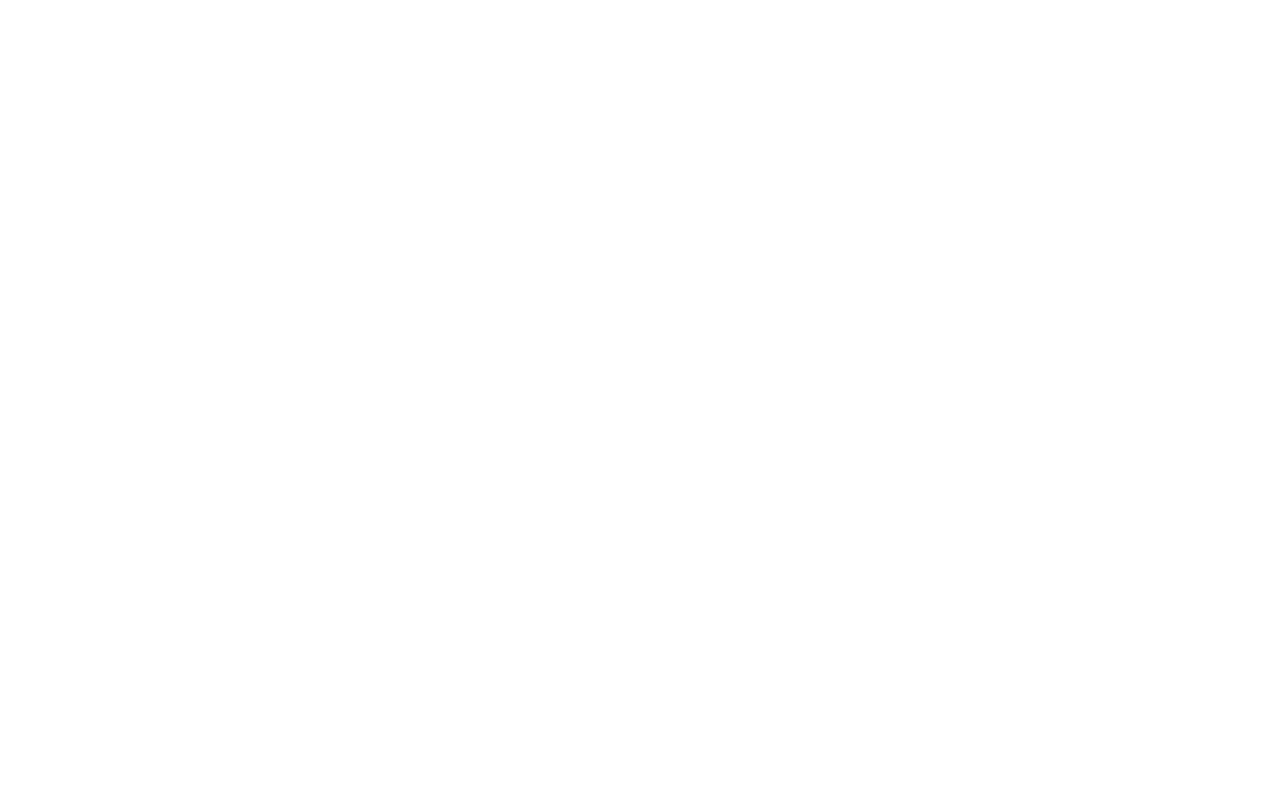
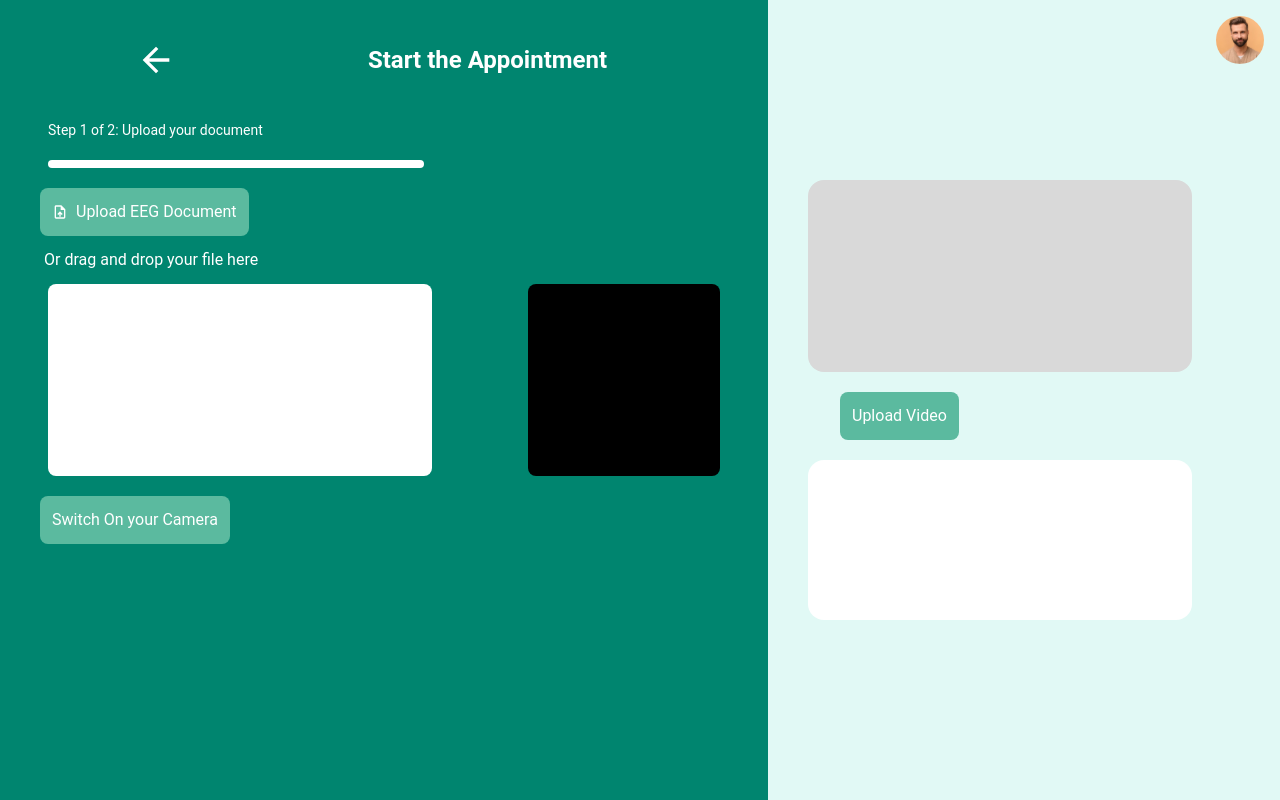
Before and after one commit to hardik-malani/Dawaai, a React (Vite) app: page /therapist in a window 1280 px wide. Before the commit this address had no page. Built offline with nearby package versions, Linux system fonts and the light colour scheme.

Commit message:
therapist-page-completed

```diff
--- a/package.json
+++ b/package.json
@@ -15,6 +15,7 @@
     "react": "^18.2.0",
     "react-dom": "^18.2.0",
     "react-icons": "^5.0.1",
+    "react-player": "^2.15.1",
     "react-router": "^6.22.3",
     "react-router-dom": "^6.22.3"
   },
--- a/src/App.jsx
+++ b/src/App.jsx
@@ -4,6 +4,7 @@
 import Ocr from './pages/Ocr';
 import Hospital from './pages/Hospital/Hospital';
 import Location from './pages/Location';
+import Therapist from './pages/Therapist';
 
 
 export default function App() {
@@ -14,6 +15,7 @@
           <Route path="/" element={<Home />} />
           <Route path="/scan" element={<Ocr />} />
           <Route path="/lab" element={<Hospital/>} />
+          <Route path="/therapist" element={<Therapist/>} />
           <Route path="/test/:id" element={<Location/>} />
         </Routes>
       </Router>
--- a/src/pages/Home.jsx
+++ b/src/pages/Home.jsx
@@ -7,7 +7,7 @@
     <div className="bg-[#E1F9F5] h-screen w-screen flex flex-col overflow-hidden">
       <Navbar />
       <div className="text-[#00856F] mx-10 flex gap-6 relative top-32 left-[75%] font-semibold">
-        <span className="hover:text-[#559c90]">Consult a doctor</span>
+      <Link to="/therapist"><span className="hover:text-[#559c90]">Consult a Therapist</span></Link>
         <Link to="/lab">
         <span className="hover:text-[#559c90]">Get Medical Tests</span>
         </Link>
--- /dev/null
+++ b/src/pages/Therapist.jsx
@@ -0,0 +1,146 @@
+import React, { useState } from "react";
+import { MdArrowBack, MdOutlineUploadFile } from "react-icons/md";
+import ReactPlayer from "react-player";
+
+export default function Therapist() {
+  const goBack = () => {
+    window.history.back();
+  };
+
+  const [progress, setProgress] = useState(0);
+  const [ocrResult, setOcrResult] = useState("");
+  const [image, setImage] = useState(null);
+  const [chatVisible, setChatVisible] = useState(false);
+  const [cameraImage, setCameraImage] = useState(null); // State to store camera image
+  const [videoFile, setVideoFile] = useState(null); // State to store uploaded video file
+  const [isVideoUploaded, setIsVideoUploaded] = useState(false); // State to track whether video is uploaded
+
+  const handleImageUpload = (event) => {
+    const file = event.target.files[0];
+    const reader = new FileReader();
+
+    reader.onloadend = () => {
+      console.log("File read successfully:", reader.result);
+      setProgress((prevProgress) => prevProgress + 50); // Increase progress by 50
+      setOcrResult("");
+      setImage(reader.result);
+      setCameraImage(reader.result); // Set camera image state
+      uploadImage(reader.result);
+    };
+
+    reader.onerror = (error) => {
+      console.error("Error reading file:", error);
+    };
+
+    if (file) {
+      reader.readAsDataURL(file);
+    } else {
+      console.error("No file selected.");
+    }
+  };
+
+  const handleCameraOn = () => {
+    // Increase progress by another 50 when switch camera button is clicked
+    setProgress((prevProgress) => prevProgress + 50);
+    // Implement other camera handling logic here
+  };
+
+  const handleVideoUpload = (event) => {
+    const file = event.target.files[0];
+    setVideoFile(file);
+    setIsVideoUploaded(true);
+  };
+
+  return (
+    <>
+      <div className="flex bg-[#E1F9F5] items-center h-fit">
+        <div className="bg-[#00856F] w-[60%] h-screen px-2 py-10">
+          <div className="flex items-center gap-48 px-32">
+            <button onClick={goBack} className="text-white hover:text-gray-300">
+              <MdArrowBack size={40} />
+            </button>
+            <span className="text-white text-2xl font-semibold">
+              Start the Appointment
+            </span>
+          </div>
+          <div className="flex flex-col">
+            <span className="text-sm m-10 text-white">
+              Step 1 of 2: Upload your document
+            </span>
+            <progress
+              className="progress w-[50%] -mt-5 ml-10 bg-white progress-success"
+              value={progress}
+              max="100"
+            ></progress>
+            <input
+              type="file"
+              id="fileUpload"
+              style={{ display: "none" }}
+              onChange={handleImageUpload}
+            />
+            <button
+              className="my-5 p-3 flex gap-2 items-center ml-8 bg-[#5BBA9F] w-fit rounded-lg text-white hover:bg-[#4bc9a5]"
+              onClick={() => document.getElementById("fileUpload").click()}
+            >
+              <MdOutlineUploadFile /> Upload EEG Document
+            </button>
+            <span className="p-3 flex gap-2 -mt-5 items-center ml-6 text-white">
+              Or drag and drop your file here
+            </span>
+          </div>
+          <div className="flex gap-5 justify-between px-10">
+            <div className="bg-white h-48 w-96 rounded-lg">
+              {cameraImage && (
+                <img
+                  src={cameraImage}
+                  alt="Camera"
+                  className="h-full w-full object-cover"
+                />
+              )}
+            </div>
+            <div className="bg-black h-48 w-48 rounded-lg"></div>
+          </div>
+          <button
+            className="my-5 p-3 flex gap-2 items-center ml-8 bg-[#5BBA9F] w-fit rounded-lg text-white hover:bg-[#4bc9a5]"
+            onClick={handleCameraOn}
+          >
+            Switch On your Camera
+          </button>
+        </div>
+        <div className="flex flex-col px-10">
+          <div className="w-[24rem] h-48 bg-[#D9D9D9] rounded-2xl">
+            {isVideoUploaded && (
+              <ReactPlayer
+                url={URL.createObjectURL(videoFile)}
+                controls
+                width="100%"
+                height="100%"
+              />
+            )}
+          </div>
+          <input
+            type="file"
+            id="videoUpload"
+            style={{ display: "none" }}
+            accept="video/*" // Accept only video files
+            onChange={handleVideoUpload}
+          />
+          <button
+            className="my-5 p-3 flex gap-2 items-center ml-8 bg-[#5BBA9F] w-fit rounded-lg text-white hover:bg-[#4bc9a5]"
+            onClick={() => document.getElementById("videoUpload").click()}
+          >
+            Upload Video
+          </button>
+          <div className="w-[24rem] h-40 bg-white rounded-2xl"></div>
+        </div>
+      </div>
+      <div>
+        <img
+          src="/icon.svg"
+          alt="icon"
+          className="absolute right-4 top-4 w-12"
+        />
+      </div>
+    </>
+  );
+}
```
Also changed, not shown: 1 other file (tests, documents, lock files or other folders).
